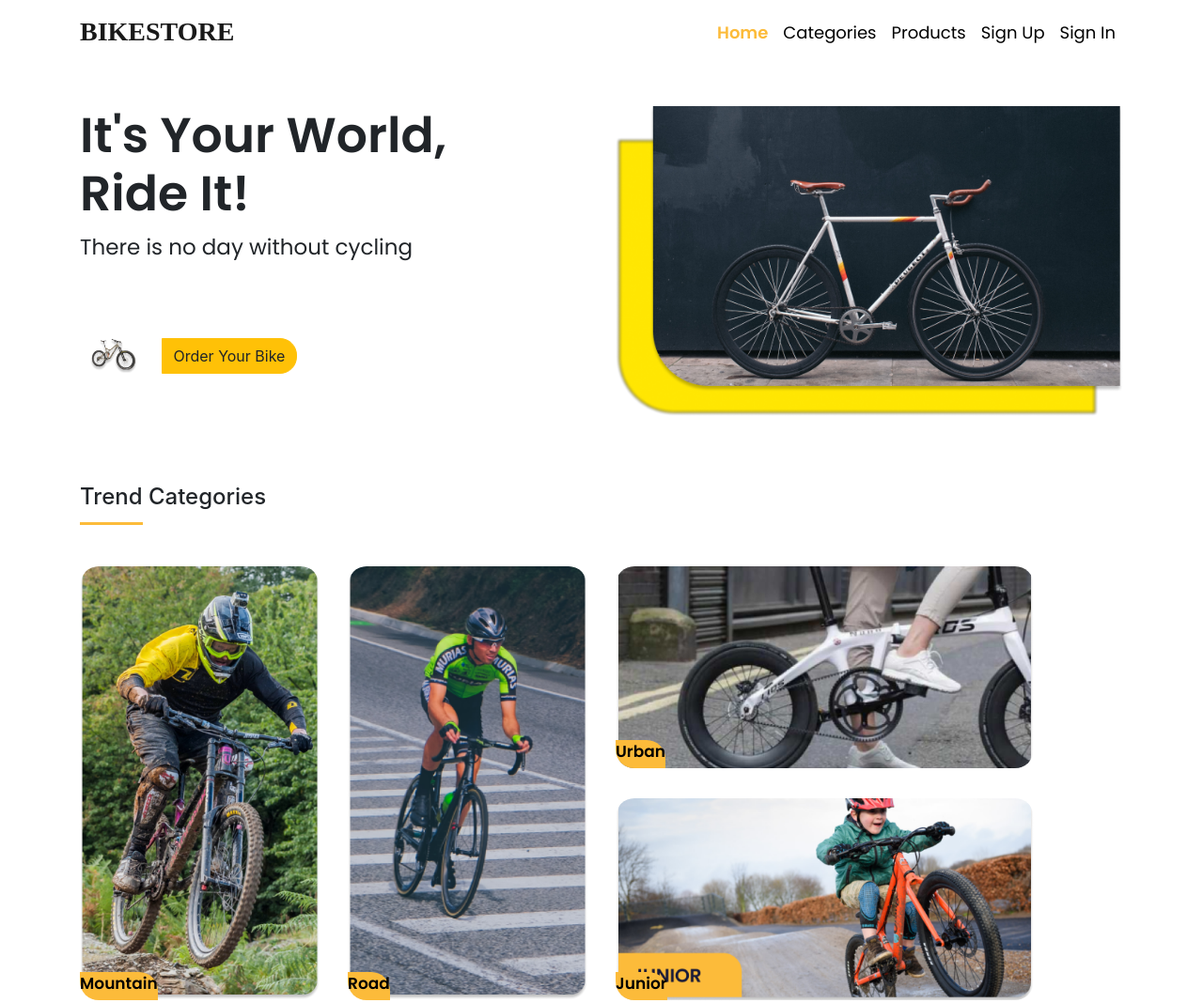
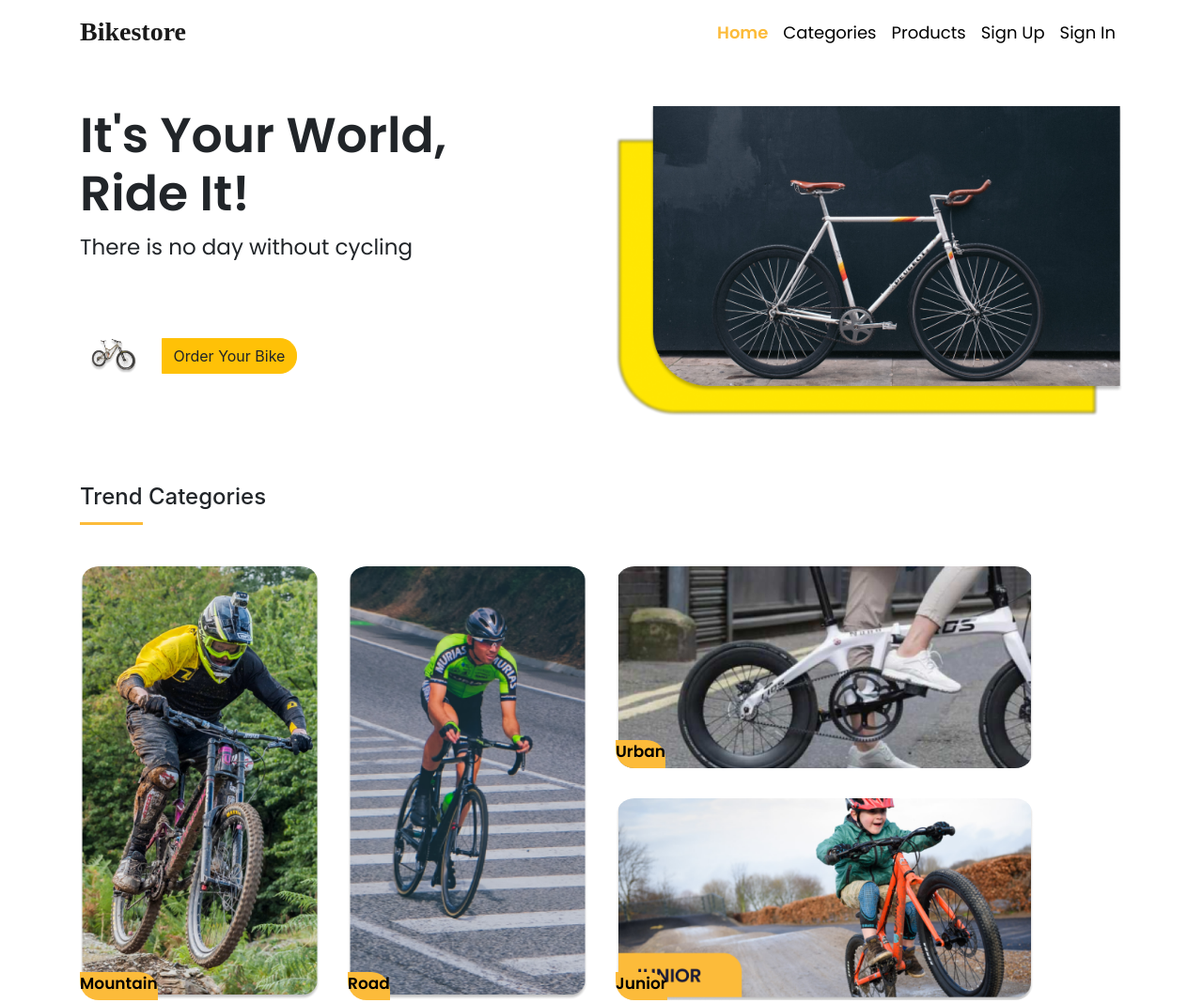
Before and after one commit to DavidXray/Bikestore_7C, a plain HTML site: page index.html in a window 1280 px wide. Shown: the top 1068 px of the page at 94% size. Drawn offline with nearby package versions, Linux system fonts and the light colour scheme.

Commit message:
first commit

```diff
--- a/index.html
+++ b/index.html
@@ -20,7 +20,7 @@
     <header>
         <nav class="navbar navbar-expand-lg navbar-light">
           <div class="container">
-            <a class="navbar-brand" href="#">BIKESTORE</a>
+            <a class="navbar-brand" href="#">Bikestore</a>
             <button class="navbar-toggler" type="button" data-toggle="collapse" data-target="#navbarSupportedContent" aria-controls="navbarSupportedContent" aria-expanded="false" aria-label="Toggle navigation">
               <span class="navbar-toggler-icon"></span>
             </button>
```
